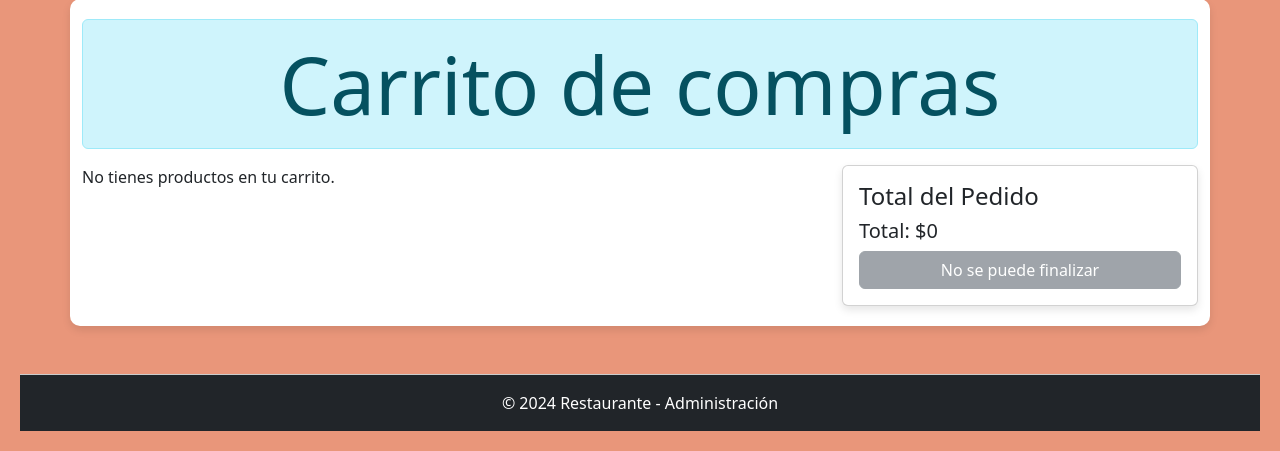
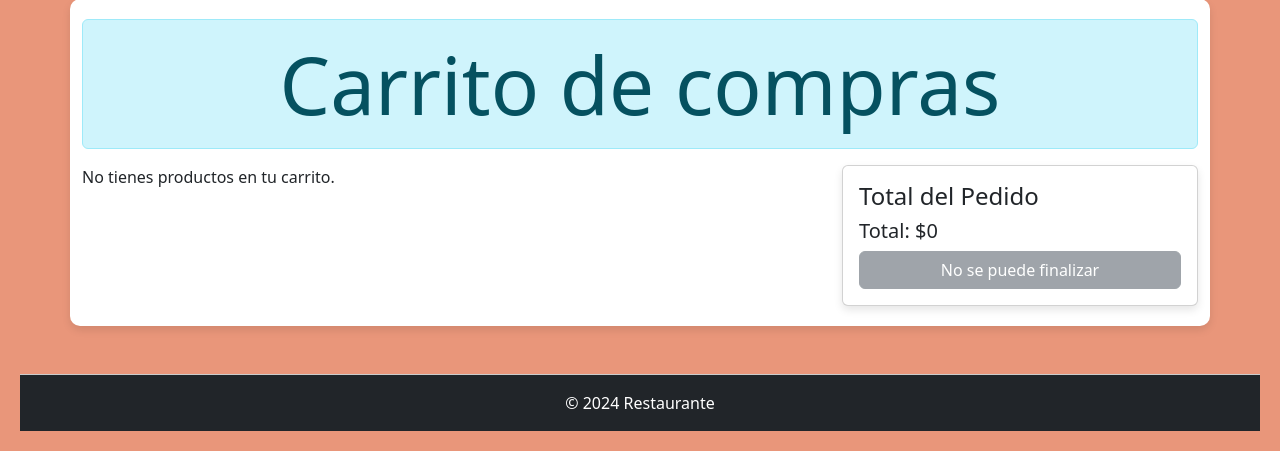
Before and after one commit to David0929H/RutaCulinariaCloud, a Django app: page /carrito/ in a window 1280 px wide. Shown: the part 499-950 px from the top of the page. Run offline with Django 5.2, Linux system fonts and the light colour scheme; the visitor is signed in with stand-in values (Sample User, id 1); data that the repository does not hold is empty.

Commit message:
carrito.html

```diff
--- a/templates/carrito.html
+++ b/templates/carrito.html
@@ -136,9 +136,9 @@
         actualizarTotal();
     </script>
 
-    <footer class="footer text-center py-3 mt-5 bg-dark text-white">
-        <p>© 2024 Restaurante - Administración</p>
-    </footer>
+<footer class="footer text-center py-3 mt-5 bg-dark text-white">
+    <p>© 2024 Restaurante</p>
+</footer>
 
     <script src="https://cdn.jsdelivr.net/npm/bootstrap@5.3.0/dist/js/bootstrap.bundle.min.js"></script>
 </body>
```
